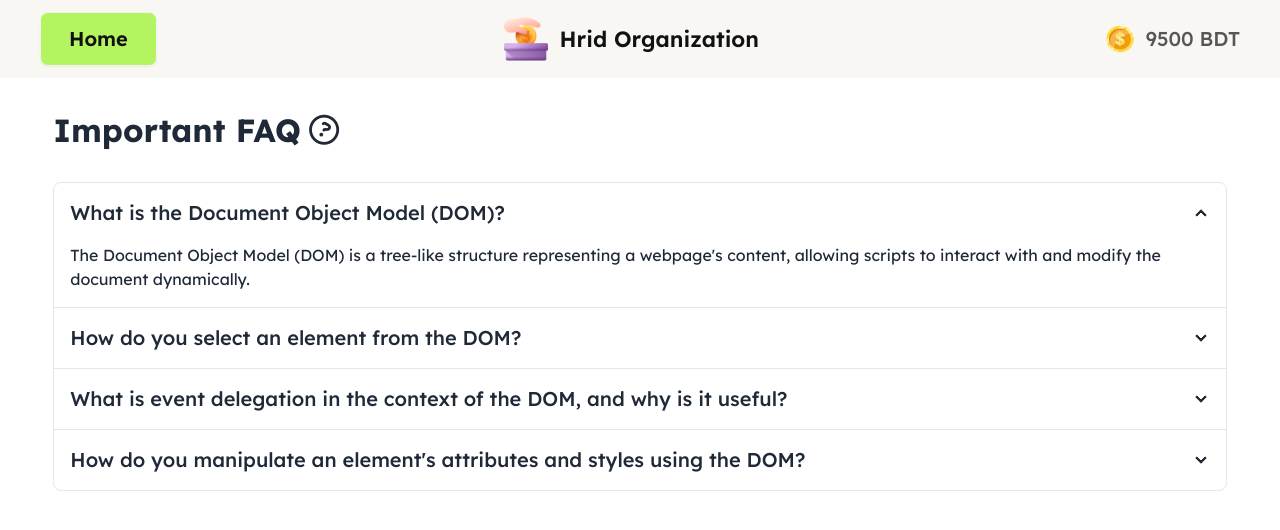
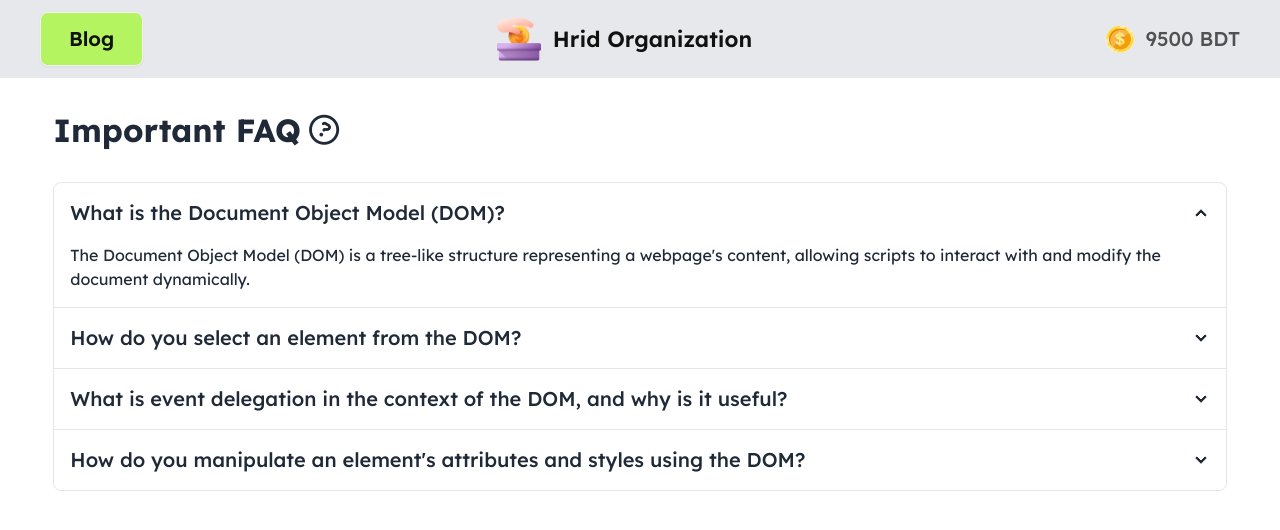
Before and after one commit to syedmehedi34/donate-bangladesh, a plain HTML site: page blog.html in a window 1280 px wide. Drawn offline with nearby package versions, Linux system fonts and the light colour scheme.

Commit message:
blog section solved

```diff
--- a/blog.html
+++ b/blog.html
@@ -63,7 +63,7 @@
     >
       <!-- sec nav bar -->
       <nav
-        class="max-[580px]:px-3 flex justify-between px-10 items-center bg-thirdColor py-3 backdrop-blur-3xl"
+        class="bg-opacity-25 max-[580px]:px-3 flex justify-between px-10 items-center bg-gray-400 py-3"
       >
         <!--  -->
         <button
@@ -71,7 +71,7 @@
           class="btn h-fit py-3 px-7 max-[480px]:px-4 max-[580px]:px-5 max-[580px]:py-3 max-[480px]:py-2 max-[480px]:text-[16px] text-xl text-primary font-[600] bg-primaryBg hover:bg-primaryBg hover:border-none"
           aria-label="Go to Blog"
         >
-          Home
+          Blog
         </button>
         <div class="flex items-center gap-3">
           <img
@@ -92,11 +92,11 @@
             alt="Coins"
           />
           <p class="text-secondary text-xl max-[580px]:text-[16px] font-medium">
-            <span>9500</span> BDT
+            <span id="available-cash">9500</span> BDT
           </p>
         </div>
       </nav>
-      <!-- sec buttons -->
+      <!-- ? buttons -->
     </header>
 
     <main class="w-11/12 mx-auto">
```
